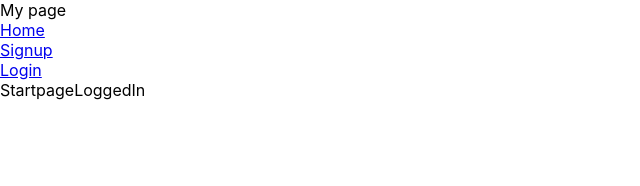
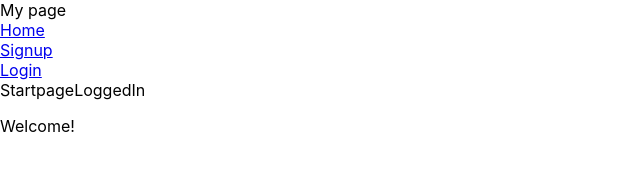
Before and after one commit to Nraxi/examen, a React (Create React App) app in the folder frontend-my-examen/: page /startpage in a window 1280 px wide. Shown: the top 186 px of the page, without its empty margins (0-640 px from the left). Built offline with nearby package versions, Linux system fonts and the light colour scheme; no server answers.

Commit message:
changes in app, privateroutes,product & startpage

```diff
--- a/frontend-my-examen/src/App.js
+++ b/frontend-my-examen/src/App.js
@@ -19,10 +19,12 @@ function App() {
 
 
   useEffect(() => {
-    if (window.location.href === "http://localhost:3000" || "http://localhost:3000/login") {
+    if (window.location.pathname === "/" || window.location.pathname === "/login") {
       axios.post("/v1/logout")
     }
   }, []);
+
+
 
   return (
     <div>
@@ -37,7 +39,7 @@ function App() {
           }
           {jwtToken !== "" &&
             <>
-              {/* <Link to="/">Home</Link><br /> */}
+
               <Link to="/startpage">Startpage</Link><br />
               <Link to="/product">Products</Link><br />
             </>
--- a/frontend-my-examen/src/handlers/PrivateRoute.js
+++ b/frontend-my-examen/src/handlers/PrivateRoute.js
@@ -21,7 +21,7 @@ const PrivateRoute = ({ children }) => {
           const { status } = error.response;
           if (status === 401) {
             // Access token has expired, send a POST request to refresh endpoint
-            axios.post('/v1/refresh', null, {
+            axios.post("/v1/refresh", null, {
               withCredentials: true,
             })
               .then(refreshResponse => {
@@ -36,11 +36,11 @@ const PrivateRoute = ({ children }) => {
                 navigate('/login', { replace: true });
               });
           } else {
-            console.error('Error:', error);
+            // console.error('Error:', error);
             // Handle other error cases
           }
         } else {
-          console.error('Error:', error);
+          // console.error('Error:', error);
           // Handle other error cases
         }
       });
--- a/frontend-my-examen/src/pages/Products.jsx
+++ b/frontend-my-examen/src/pages/Products.jsx
@@ -2,11 +2,7 @@ import React from 'react'
 
 function Products() {
   return (
-    <div>
-      <h3>Productere</h3>
-    </div>
-
-
+    <div>Products</div>
   )
 }
 
--- a/frontend-my-examen/src/pages/StartpageLoggedIn.jsx
+++ b/frontend-my-examen/src/pages/StartpageLoggedIn.jsx
@@ -1,13 +1,37 @@
-import React from 'react'
+import React, { useState, useEffect } from 'react'
+import axios from 'axios';
 
 function StartpageLoggedIn() {
+
+  const [getUserInfo, setGetUserInfo] = useState("")
+
+
+
+  useEffect(() => {
+    getPosts();
+  }, []);
+
+  const getPosts = () => {
+    axios
+      .get("/admin/user-validate-res")
+      .then((res) => setGetUserInfo(res.data.data))
+      .catch((error) => {
+        console.log("Small issues", error.response.statusText);
+      })
+  }
+
+
 
 
 
 
 
   return (
-    <div>StartpageLoggedIn</div>
+    <div>StartpageLoggedIn
+      <p>Welcome! {getUserInfo.Name}</p>
+
+
+    </div>
   )
 }
 
```
